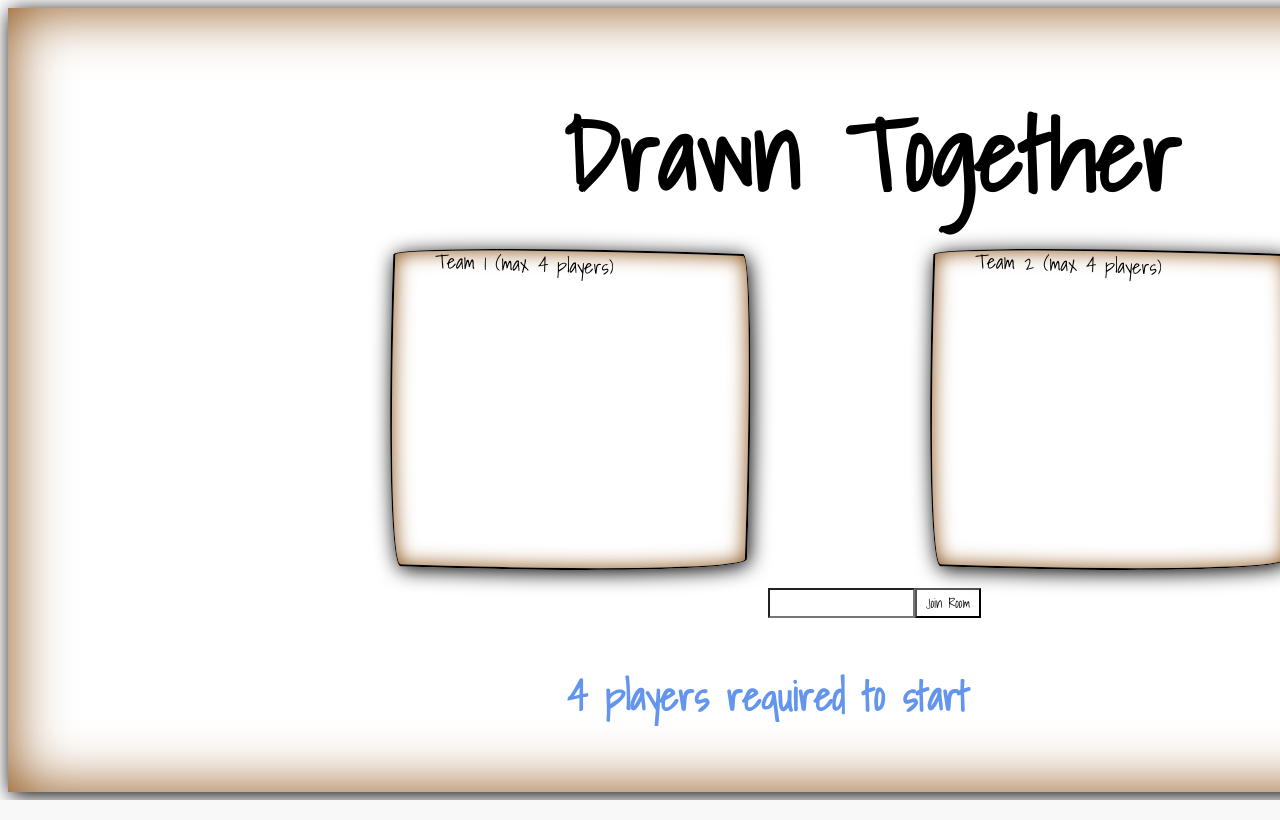
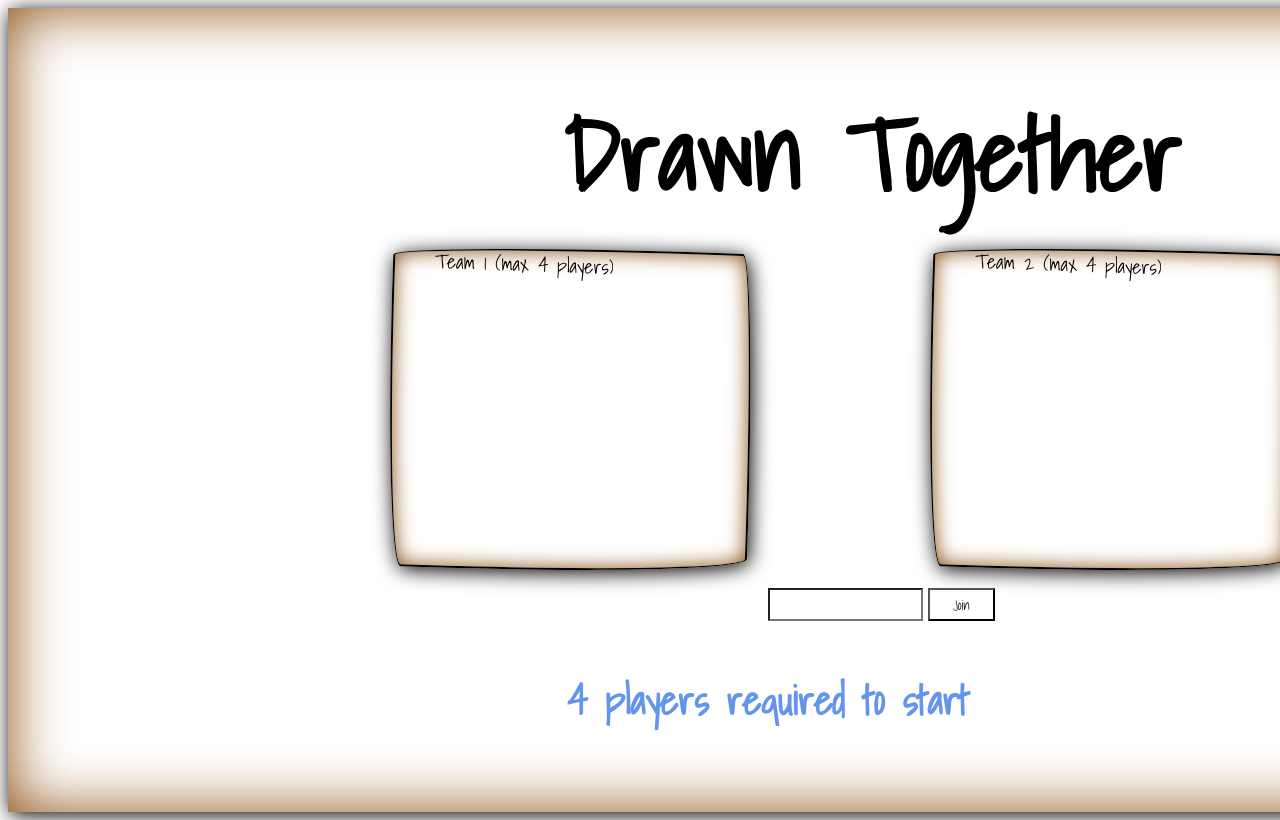
Before and after one commit to fkerr0890/drawnTogether, a Flask app: page / in a window 1280 px wide; the page is wider, and only the part inside the window is pictured. Run offline with Flask 2, Linux system fonts and the light colour scheme; data that the repository does not hold is empty; some libraries are stand-ins or nearby versions.

Commit message:
Fixed major html and css oversights, fixed lobby reload handling

```diff
--- a/app/app.py
+++ b/app/app.py
@@ -270,6 +270,6 @@ def delete_user(msg):
 
 
 if __name__ == '__main__':
-    # db.drop_all()
-    # db.create_all()
+    db.drop_all()
+    db.create_all()
     socketio.run(app)
--- a/app/static/style.css
+++ b/app/static/style.css
@@ -6,13 +6,12 @@
     font-size: 20px;
     box-shadow: 2px 3px 20px black, 0 0 60px #8a4d0f inset;
     background: rgb(255, 255, 255);
-    filter: url(#wavy2);
 }
-.container{
+#container{
     display: grid;
-    grid-template-columns: 19em 19em 19em 19em ;
-    grid-template-rows: 11em 18em 2em;
-    font-family: Shadows Into Light, serif;
+    grid-template-columns: 19em 19em 19em 19em;
+    grid-template-rows: 11em 18em fit-content(11em);
+    font-family: "Shadows Into Light", serif;
 }
 #username,#joinTeam {
     background-color: white;
@@ -21,14 +20,14 @@
 }
 #username{
     width: 11em;
-    height: 2.25em;
+    height: 2em;
 }
 
 #joinTeam{
     width: 5em;
-    height: 2.25em;
-    margin-left: 11em;
-    font-family: Shadows Into Light, serif;
+    height: 2.5em;
+    margin-left: 12em;
+    font-family: "Shadows Into Light", serif;
 }
 #userList1 {
     border-radius:95% 4% 92% 5%/4% 95% 6% 95%;
@@ -57,24 +56,21 @@
     grid-column: 2 / 5;
     margin-left: 1.75em;
     grid-row: 1;
-    font-family: Shadows Into Light, serif;
+    font-family: "Shadows Into Light", serif;
 }
 #drawBody{
-    font-family: Shadows Into Light, serif;
+    font-family: "Shadows Into Light", serif;
     font-size: 18px;
-/*    display: flex;
-    justify-items: center;*/
     width: fit-content;
     padding-right: 10em;
     height: auto;
     box-shadow: 2px 3px 20px black, 0 0 60px #8a4d0f inset;
     background: rgb(255, 255, 255);
-    filter: url(#wavy2);
 }
-.container2 {
+#container2 {
     display: grid;
-    grid-template-columns: fit-content(5em) fit-content(50em) fit-content(20em);
-    grid-template-rows:  3em 27em 2em;
+    grid-template-columns: fit-content(5em) fit-content(50em) fit-content(20em) fit-content(20em);
+    grid-template-rows:  3em 27em fit-content(11em);
     gap: 2em;
 }
 #role{
@@ -96,7 +92,7 @@
 .countdown_text {
     grid-row: 3;
     grid-column: 2 / span 2;
-    margin: 10% auto;
+    margin: 2em auto;
     color: cornflowerblue;
 }
 
@@ -137,8 +133,9 @@
     height: 11em;
 }
 #guess_list {
+    margin-left: 5em;
     grid-column: 4;
-    grid-row: 3;
+    grid-row: 2;
     align-self: end;
 }
 
@@ -164,11 +161,10 @@
 
 #enter, #give_up{
     height: 2.5em;
-    margin-top: .25em;
     border:2px solid;
     border-radius:95% 4% 92% 5%/4% 95% 6% 95%;
     box-shadow: 2px 3px 12px black, 0 0 4px #8a4d0f inset;
-    font-family: Shadows Into Light, serif;
+    font-family: "Shadows Into Light", serif;
 }
 
 #enter {
@@ -179,10 +175,11 @@
 }
 
 #give_up {
+    margin-top: 5em;
     margin-left: 4.5em;
     margin-right: 5em;
     width: auto;
-    grid-row: 4;
+    grid-row: 3;
     grid-column: 3;
 }
 
--- a/app/templates/index.html
+++ b/app/templates/index.html
@@ -1,14 +1,16 @@
+<!doctype html>
 <html lang="en">
     <head>
+        <meta charset="utf-8">
         <title>Lobby</title>
-        <script type="text/javascript" src="https://cdnjs.cloudflare.com/ajax/libs/socket.io/1.4.8/socket.io.min.js"></script>
+        <script src="https://cdnjs.cloudflare.com/ajax/libs/socket.io/1.4.8/socket.io.min.js"></script>
         <script src="https://ajax.googleapis.com/ajax/libs/jquery/2.2.4/jquery.min.js"></script>
         <script src="../static/timer.js"></script>
         <link rel="stylesheet" href="{{ url_for('static', filename='style.css') }}">
     </head>
 
     <body id="lobbybody">
-        <div class="container">
+        <div id="container">
             <h1 id="lobby">Drawn Together</h1>
             <ul id="userList1">Team 1 (max 4 players)
                 {% for user in users %}
@@ -21,11 +23,11 @@
                 {% endfor %}
             </ul>
             <input type="text" id="username">
-            <button id="joinTeam">Join Room</button>
+            <button id="joinTeam">Join</button>
             <h1 class="countdown_text">4 players required to start</h1>
         </div>
 
-        <script type="text/javascript">
+        <script>
             const indexUrl = "{{ url_for('lobby') }}";
             let playUrl;
             // Connect to the websocket when the webpage loads
@@ -36,8 +38,7 @@
                 let username = $('#username');
                 let countdownText = $('.countdown_text');
 
-                const beforeUnloadListener = (event) => {
-                    event.preventDefault();
+                const beforeUnloadListener = () => {
                     if (user !== '')
                         lobby_socket.emit('delete_user', user);
                     //return event.returnValue = "";
@@ -53,6 +54,7 @@
                     //When there are more than 4 users, redirect all users to the play room
                     if (msg === "startGameMessage"){
                         if (user !== '') {
+                            user = '';
                             if ($("li").length > 4)
                                 countdownText.html("Joining existing game in ");
                             else
```
Also changed, not shown: app/templates/draw.html (+5 -3 lines).
